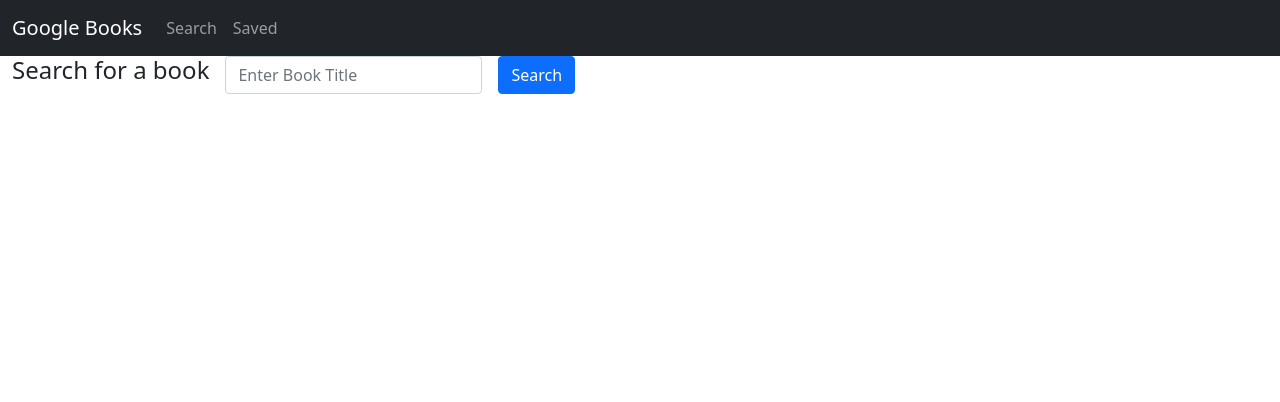
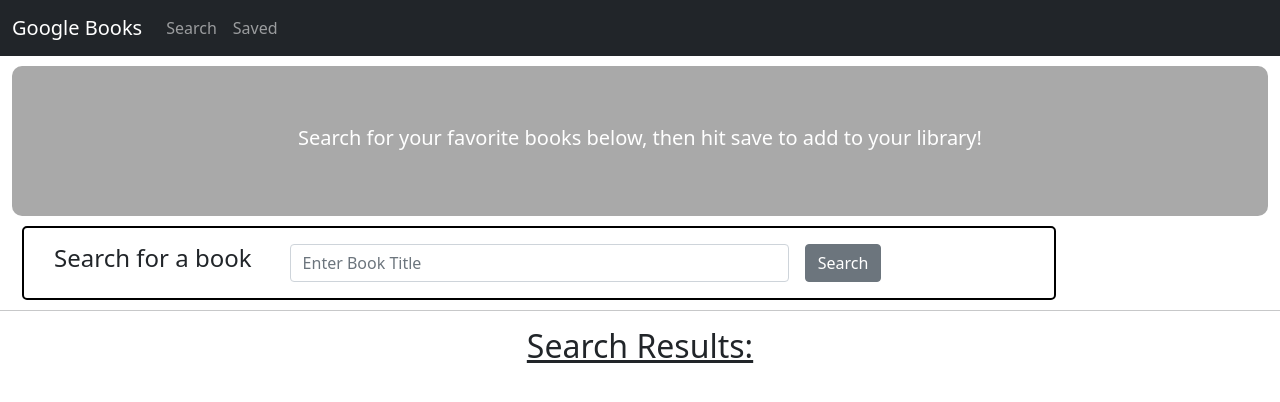
Before and after one commit to smcmillan28/google-books-reading-list, a React (Create React App) app: page / in a window 1280 px wide. Shown: the top 402 px of the page. Built offline with nearby package versions, Linux system fonts and the light colour scheme.

Commit message:
edited search page styling

```diff
--- /dev/null
+++ b/src/components/Jumbotron/index.js
@@ -0,0 +1,14 @@
+import React from "react";
+
+function Jumbotron({ children }) {
+  return (
+    <div
+      style={{ height: 150, clear: "both", paddingTop: 60, textAlign: "center", backgroundColor: "darkgrey", borderRadius: "10px", color: "white", marginTop: "10px" }}
+      className="jumbotron"
+    >
+      {children}
+    </div>
+  );
+}
+
+export default Jumbotron;
--- a/src/components/SearchInput.js
+++ b/src/components/SearchInput.js
@@ -1,23 +1,39 @@
 import React from "react";
 import { Container, Row, Col } from "./Grid";
+
+const styles = {
+    formStyles: {
+        margin: "10px",
+        border: "2px solid black",
+        borderRadius: "5px",
+        textAlign: "center",
+        width: "90%"
+    },
+    inputStyles: {
+        width: "100%"
+    }
+}
 
 function SearchInput() {
     return (
         <Container fluid>
-            <Row>
-                <Col size="md-8">
-                    <form className="row g-3">
-                        <div className="col-auto">
+            <Row style={styles.rowStyles}>
+                <Col style={styles.columnStyles} size="md-11">
+                    <form style={styles.formStyles} className="row g-3">
+                        <div className="col-3">
                             <h4>Search for a book</h4>
                         </div>
-                        <div className="col-auto">
-                            <input type="text" className="form-control" placeholder="Enter Book Title" />
+                        <div className="col-6">
+                            <input style={styles.inputStyles} type="text" className="form-control" placeholder="Enter Book Title" />
                         </div>
-                        <div className="col-auto">
-                            <button type="submit" className="btn btn-primary mb-3">Search</button>
+                        <div className="col-1">
+                            <button type="submit" className="btn btn-secondary mb-3">Search</button>
                         </div>
                     </form>
                 </Col>
+            </Row>
+            <Row>
+                <hr></hr>
             </Row>
         </Container>
     )
--- a/src/pages/Search.js
+++ b/src/pages/Search.js
@@ -1,9 +1,27 @@
 import React from "react";
+import Jumbotron from "../components/Jumbotron";
 import SearchInput from "../components/SearchInput";
+import { Col, Row, Container } from "../components/Grid";
 
 function Search() {
-    return(
-        <SearchInput />
+    return (
+        <Container fluid>
+            <Row>
+                <Col size="md-12">
+                    <Jumbotron>
+                        <div>
+                            <h5>Search for your favorite books below, then hit save to add to your library!</h5>
+                        </div>
+                    </Jumbotron>
+                </Col>
+            </Row>
+            <Row>
+                <SearchInput />
+            </Row>
+            <Row>
+                <h2 style={{ textAlign: "center ", textDecoration: "underline "}}>Search Results: </h2>
+            </Row>
+        </Container>
     )
 }
 
```
